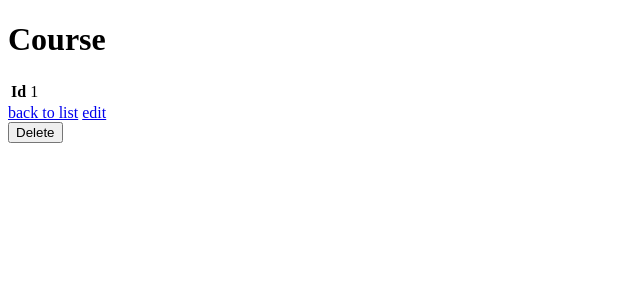
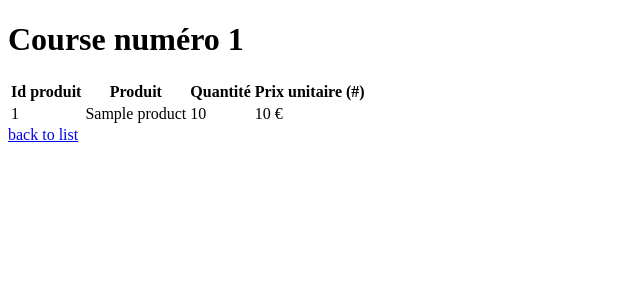
Before and after one commit to raidguedoudj/courses_project, a Symfony app: template templates/course/show.html.twig in a window 1280 px wide. Shown: the top 300 px of the page, without its empty margins (0-640 px from the left). Run offline with Twig, Linux system fonts and the light colour scheme; the template is opened without the code that fills it: most values are stand-ins (such as "Sample title", 1, 10 or a date in 2020); some libraries are stand-ins or nearby versions.

```diff
--- a/src/Controller/CourseController.php
+++ b/src/Controller/CourseController.php
@@ -43,8 +43,10 @@ class CourseController extends AbstractController
     #[Route('/{id}', name: 'app_course_show', methods: ['GET'])]
     public function show(Course $course): Response
     {
+        $coursesProducts = $course->getCourseProducts();
         return $this->render('course/show.html.twig', [
             'course' => $course,
+            'coursesProducts' => $coursesProducts
         ]);
     }
 
@@ -68,7 +70,7 @@ class CourseController extends AbstractController
         ]);
     }
 
-    #[Route('/{id}', name: 'app_course_delete', methods: ['POST'])]
+    #[Route('/{id}', name: 'app_course_delete', methods: ['DELETE'])]
     public function delete(Request $request, Course $course, CourseRepository $courseRepository): Response
     {
         if ($this->isCsrfTokenValid('delete'.$course->getId(), $request->request->get('_token'))) {
--- a/src/Entity/Category.php
+++ b/src/Entity/Category.php
@@ -8,6 +8,7 @@ use Doctrine\Common\Collections\ArrayCollection;
 use Doctrine\Common\Collections\Collection;
 use Doctrine\DBAL\Types\Types;
 use Doctrine\ORM\Mapping as ORM;
+use Symfony\Component\Validator\Constraints as Assert;
 
 #[ORM\Entity(repositoryClass: CategoryRepository::class)]
 #[ORM\HasLifecycleCallbacks]
@@ -21,6 +22,7 @@ class Category
     #[ORM\Column]
     private ?int $id = null;
 
+    #[Assert\NotBlank]
     #[ORM\Column(length: 255)]
     private ?string $name = null;
 
--- a/src/Entity/Panier.php
+++ b/src/Entity/Panier.php
@@ -4,6 +4,7 @@ namespace App\Entity;
 
 use App\Repository\PanierRepository;
 use Doctrine\ORM\Mapping as ORM;
+use Symfony\Component\Validator\Constraints as Assert;
 
 #[ORM\Entity(repositoryClass: PanierRepository::class)]
 class Panier
@@ -20,9 +21,11 @@ class Panier
     #[ORM\Id]
     #[ORM\ManyToOne(targetEntity: Product::class, inversedBy: 'paniers')]
     #[ORM\JoinColumn(name: 'product_id', referencedColumnName: 'id', nullable: false)]
+    #[Assert\NotBlank]
     private ?Product $product = null;
 
     #[ORM\Column]
+    #[Assert\NotBlank]
     private ?int $quantity = null;
 
     /* public function getId(): ?int
--- a/src/Entity/Product.php
+++ b/src/Entity/Product.php
@@ -8,6 +8,7 @@ use Doctrine\Common\Collections\ArrayCollection;
 use Doctrine\Common\Collections\Collection;
 use Doctrine\DBAL\Types\Types;
 use Doctrine\ORM\Mapping as ORM;
+use Symfony\Component\Validator\Constraints as Assert;
 
 #[ORM\Entity(repositoryClass: ProductRepository::class)]
 #[ORM\HasLifecycleCallbacks]
@@ -21,17 +22,20 @@ class Product
     #[ORM\Column]
     private ?int $id = null;
 
+    #[Assert\NotBlank]
     #[ORM\Column(length: 255)]
     private ?string $name = null;
 
     #[ORM\Column(type: Types::TEXT, nullable: true)]
     private ?string $description = null;
 
+    #[Assert\NotBlank]
     #[ORM\Column]
     private ?float $price = null;
 
     #[ORM\ManyToOne(inversedBy: 'products')]
     #[ORM\JoinColumn(nullable: false)]
+    #[Assert\NotBlank]
     private ?Category $category = null;
 
     #[ORM\OneToMany(mappedBy: 'product', targetEntity: CourseProduct::class)]
--- a/templates/course/_delete_form.html.twig
+++ b/templates/course/_delete_form.html.twig
@@ -1,4 +1,5 @@
 <form method="post" action="{{ path('app_course_delete', {'id': course.id}) }}" onsubmit="return confirm('Are you sure you want to delete this item?');">
     <input type="hidden" name="_token" value="{{ csrf_token('delete' ~ course.id) }}">
-    <button class="btn">Delete</button>
+    <input type="hidden" name="_method" value="DELETE">
+    <button class="btn btn-danger">Delete</button>
 </form>
--- a/templates/course/show.html.twig
+++ b/templates/course/show.html.twig
@@ -3,20 +3,36 @@
 {% block title %}Course{% endblock %}
 
 {% block body %}
-    <h1>Course</h1>
+    <h1>Course numéro {{course.id}}</h1>
 
     <table class="table">
+        <thead>
+            <tr>
+                <th>Id produit</th>
+                <th>Produit</th>
+                <th>Quantité</th>
+                <th>Prix unitaire (#)</th>
+            </tr>
+        </thead>
         <tbody>
+        {% for cp in coursesProducts %}
             <tr>
-                <th>Id</th>
-                <td>{{ course.id }}</td>
+                <td>{{ cp.product.id }}</td>
+                <td>{{ cp.product.name }}</td>
+                <td>{{ cp.quantity }}</td>
+                <td>{{ cp.product.price ~ ' €' }}</td>
             </tr>
+        {% else %}
+            <tr>
+                <td colspan="2">no records found</td>
+            </tr>
+        {% endfor %}
         </tbody>
     </table>
 
-    <a href="{{ path('app_course_index') }}">back to list</a>
+    <a class="btn btn-info" href="{{ path('app_course_index') }}">back to list</a>
 
-    <a href="{{ path('app_course_edit', {'id': course.id}) }}">edit</a>
+    {# <a href="{{ path('app_course_edit', {'id': course.id}) }}">edit</a> #}
 
-    {{ include('course/_delete_form.html.twig') }}
+    {# {{ include('course/_delete_form.html.twig') }} #}
 {% endblock %}
--- a/templates/panier/show.html.twig
+++ b/templates/panier/show.html.twig
@@ -9,7 +9,7 @@
         <tbody>
             <tr>
                 <th>Id</th>
-                <td>{{ panier.id }}</td>
+                <td>{{ panier.product.id }}</td>
             </tr>
             <tr>
                 <th>Quantity</th>
@@ -20,7 +20,7 @@
 
     <a href="{{ path('app_panier_index') }}">back to list</a>
 
-    <a href="{{ path('app_panier_edit', {'id': panier.id}) }}">edit</a>
+    <a href="{{ path('app_panier_edit', {'id': panier.product.id}) }}">edit</a>
 
     {{ include('panier/_delete_form.html.twig') }}
 {% endblock %}
```
Also changed, not shown: src/Controller/PanierController.php (+4 -4 lines), templates/course/index.html.twig (+5 -4 lines), templates/panier/_delete_form.html.twig (+4 -3 lines), templates/panier/new.html.twig (+5 -4 lines).
